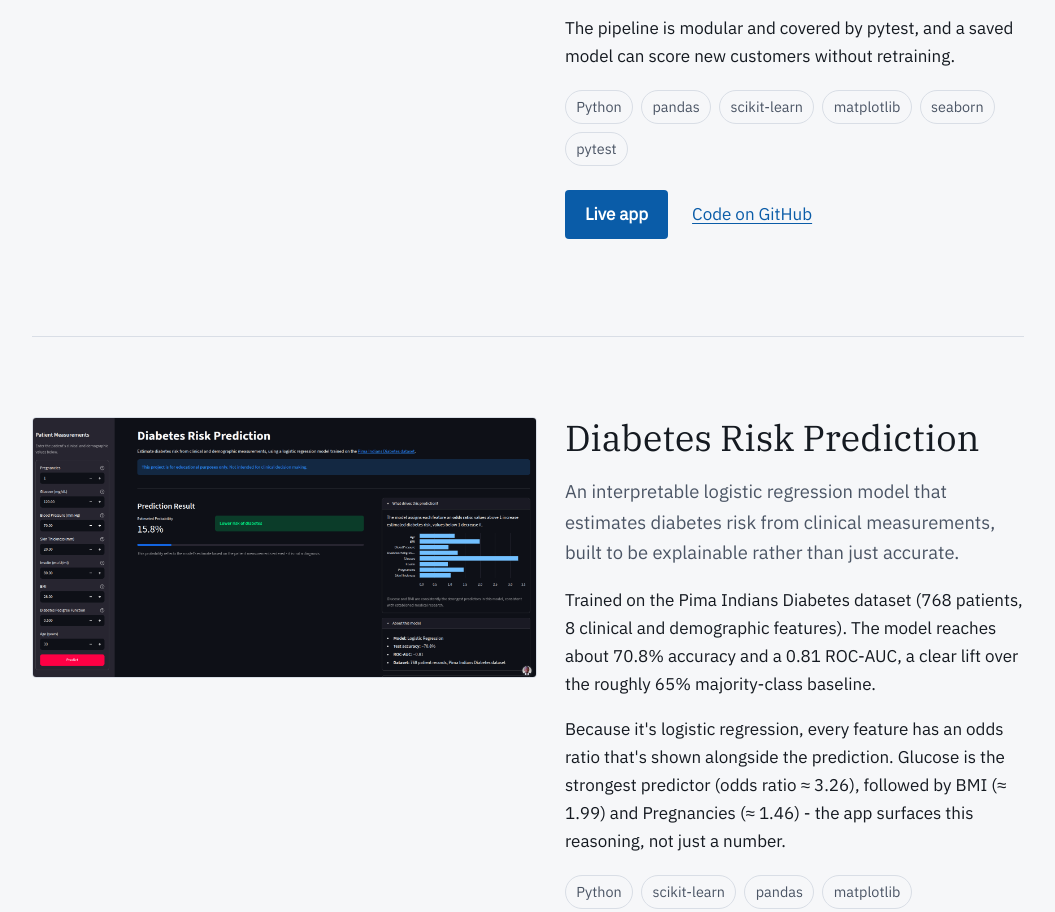
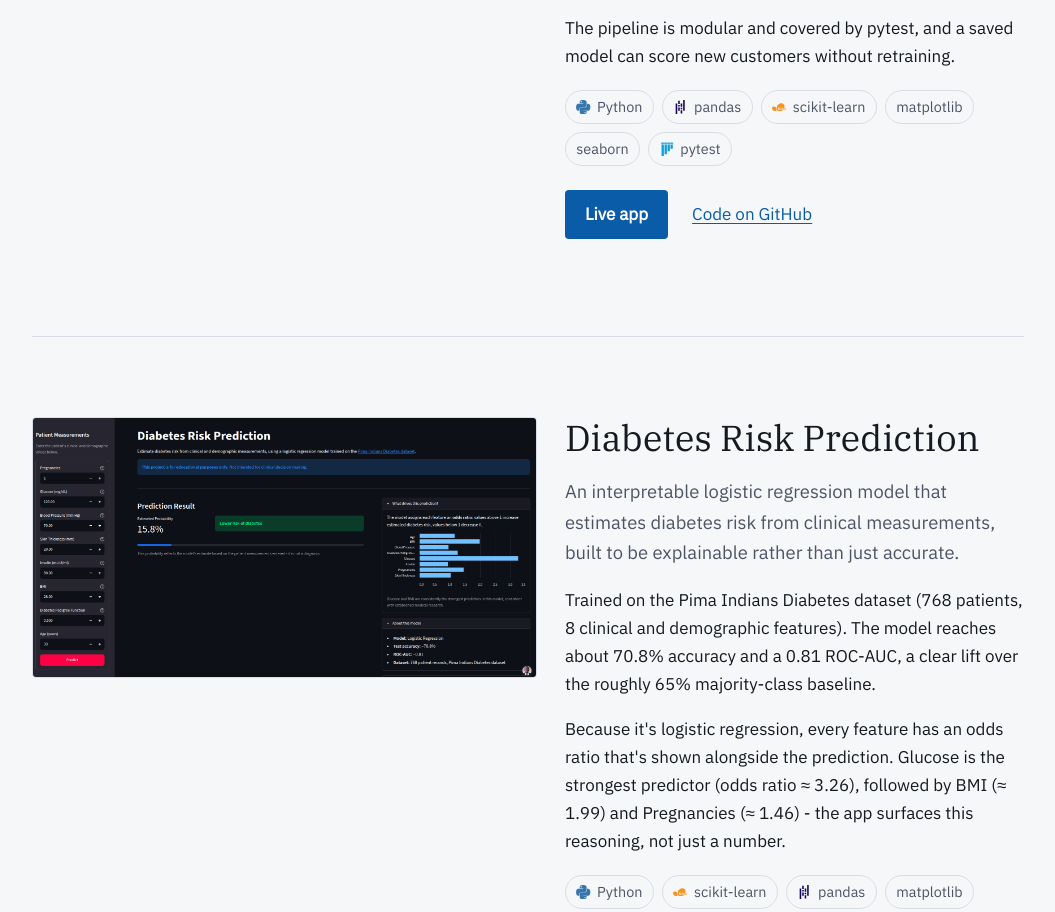
Before and after one commit to Michael-Nyawade/Michael-Nyawade.github.io, an Astro site: page /projects in a window 1280 px wide. Shown: the part 1010-1922 px from the top of the page, without its empty margins (112-1167 px from the left). Built offline with nearby package versions, Linux system fonts and the light colour scheme; Astro itself is replaced by a stand-in of ours.

Commit message:
Add official tool logos to Projects tech-stack tags

```diff
--- a/package.json
+++ b/package.json
@@ -11,6 +11,7 @@
   "dependencies": {
     "@fontsource/ibm-plex-sans": "^5.3.0",
     "@fontsource/ibm-plex-serif": "^5.3.0",
-    "astro": "^7.3.5"
+    "astro": "^7.3.5",
+    "simple-icons": "^16.33.0"
   }
 }
--- /dev/null
+++ b/src/data/techIcons.js
@@ -0,0 +1,18 @@
+// Official brand marks for the tools listed on project cards, from the
+// simple-icons package. Only tools that have a recognized brand icon are
+// listed here - anything else (e.g. matplotlib, seaborn) just renders as
+// plain text in the stack list, which is intentional, not a gap.
+import { siPython, siPandas, siScikitlearn, siPytest } from "simple-icons";
+
+const icons = {
+  Python: siPython,
+  pandas: siPandas,
+  "scikit-learn": siScikitlearn,
+  pytest: siPytest,
+};
+
+export function iconFor(toolName) {
+  const icon = icons[toolName];
+  if (!icon) return null;
+  return { path: icon.path, hex: `#${icon.hex}` };
+}
--- a/src/pages/projects.astro
+++ b/src/pages/projects.astro
@@ -2,6 +2,7 @@
 import { Image } from "astro:assets";
 import BaseLayout from "../layouts/BaseLayout.astro";
 import { projects } from "../data/projects.js";
+import { iconFor } from "../data/techIcons.js";
 
 const images = import.meta.glob("../assets/projects/*.png", { eager: true });
 
@@ -44,9 +45,19 @@ function imageFor(name) {
             ))}
 
             <ul class="stack">
-              {project.stack.map((tool) => (
-                <li>{tool}</li>
-              ))}
+              {project.stack.map((tool) => {
+                const icon = iconFor(tool);
+                return (
+                  <li>
+                    {icon && (
+                      <svg viewBox="0 0 24 24" aria-hidden="true" style={`fill:${icon.hex}`}>
+                        <path d={icon.path} />
+                      </svg>
+                    )}
+                    {tool}
+                  </li>
+                );
+              })}
             </ul>
 
             <p class="links">
@@ -111,10 +122,19 @@ function imageFor(name) {
   }
 
   .stack li {
+    display: inline-flex;
+    align-items: center;
+    gap: 0.4rem;
     padding: 0.25rem 0.65rem;
     border: 1px solid var(--line);
     border-radius: 999px;
     color: var(--muted);
+  }
+
+  .stack li svg {
+    width: 0.9rem;
+    height: 0.9rem;
+    flex-shrink: 0;
   }
 
   .links {
```
Also changed, not shown: 1 other file.
